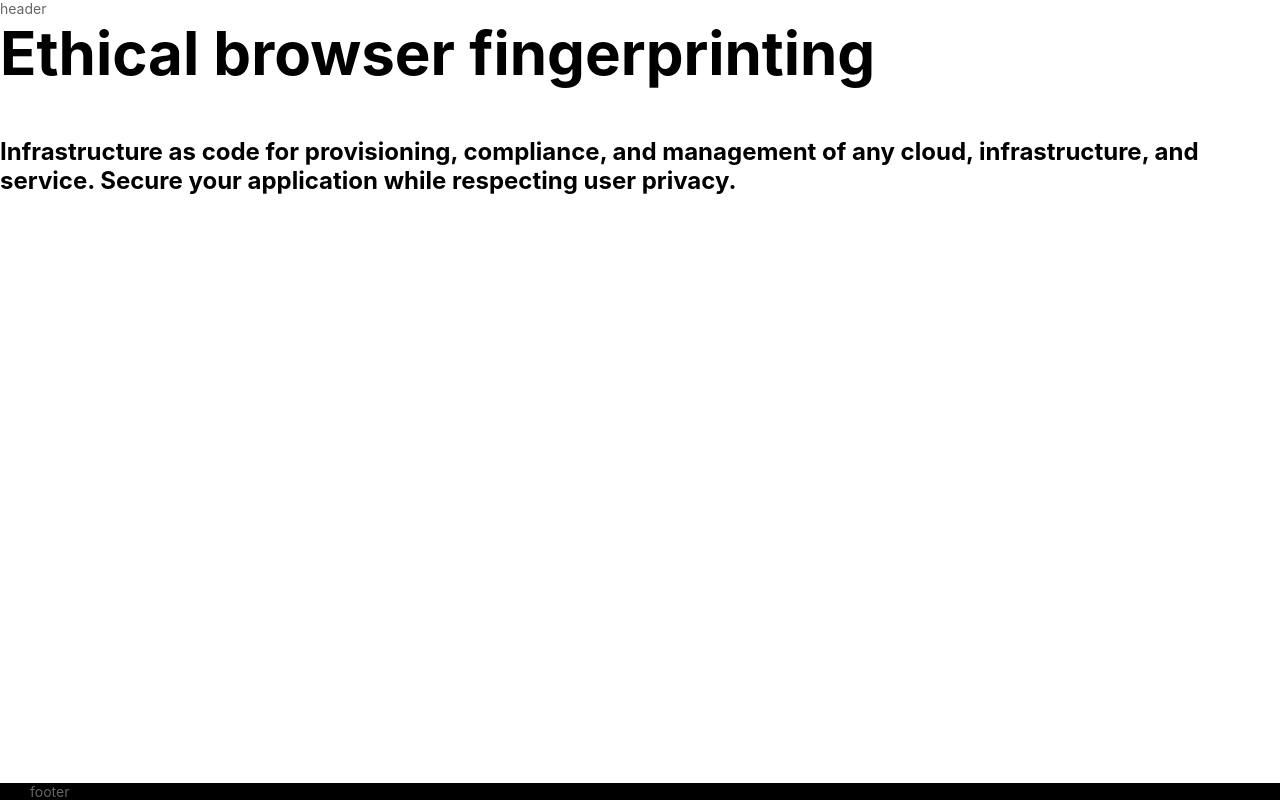
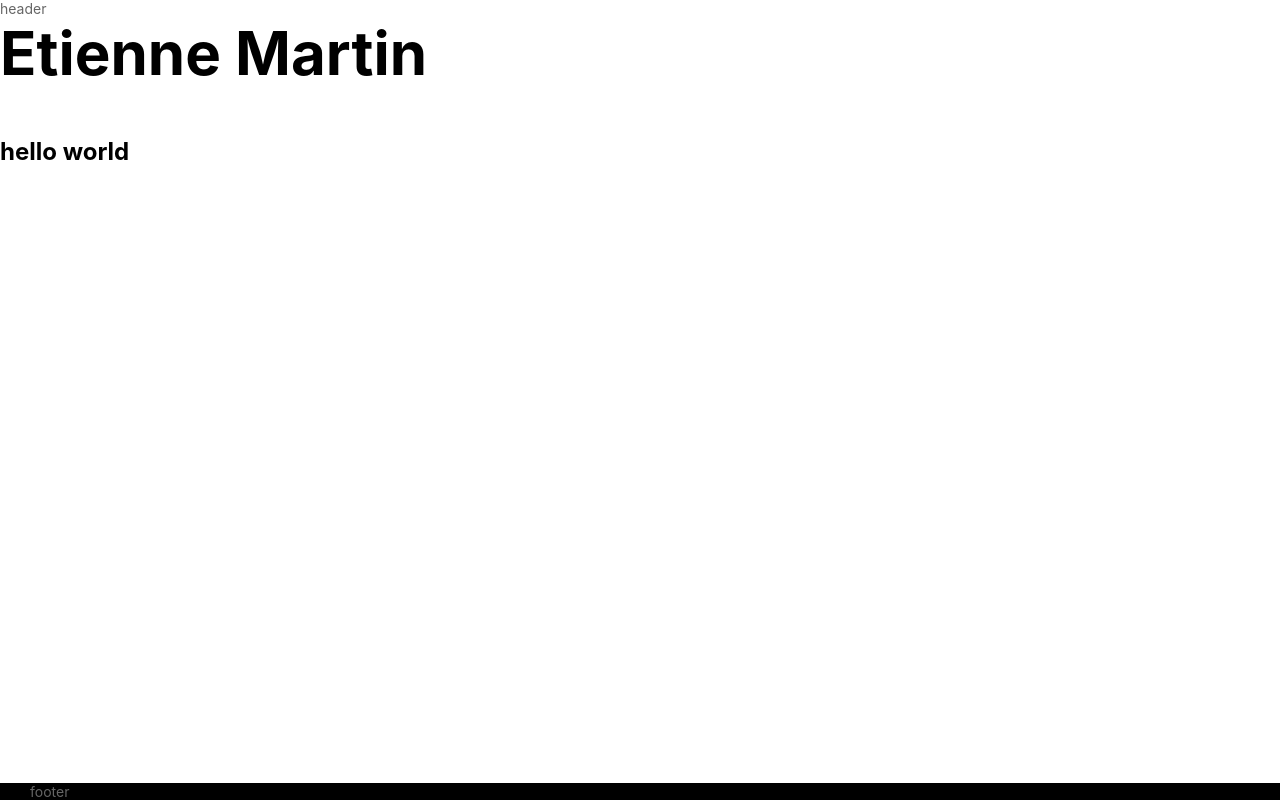
Before and after one commit to etienne-martin/etienne-martin.github.io, a Next.js app: page / in a window 1280 px wide. Built offline with nearby package versions, Linux system fonts and the light colour scheme.

Commit message:
deployment

```diff
--- a/package.json
+++ b/package.json
@@ -9,7 +9,8 @@
     "prebuild": "yarn cleanup",
     "build": "next build && next export -o ./dist/out",
     "cleanup": "rm -rf dist/",
-    "serve": "serve -p 8080 ./dist/out"
+    "serve": "serve -p 8080 ./dist/out",
+    "deploy": "sh tools/deploy.sh"
   },
   "dependencies": {
     "next": "^9.1.3",
--- a/src/modules/page-home/page-home.component.tsx
+++ b/src/modules/page-home/page-home.component.tsx
@@ -8,16 +8,14 @@ export const PageHome: FC = () => {
   return (
     <>
       <Head>
-        <title>hello - etienne-martin</title>
+        <title>hello world - etienne-martin</title>
       </Head>
       <MainLayout>
         <Heading component="h1" gutterBottom>
-          Ethical browser fingerprinting
+          Etienne Martin
         </Heading>
         <Text component="p" variant="h4">
-          Infrastructure as code for provisioning, compliance, and management of
-          any cloud, infrastructure, and service. Secure your application while
-          respecting user privacy.
+          hello world
         </Text>
       </MainLayout>
     </>
```
Also changed, not shown: 2 other files (tests, documents, lock files or other folders).
